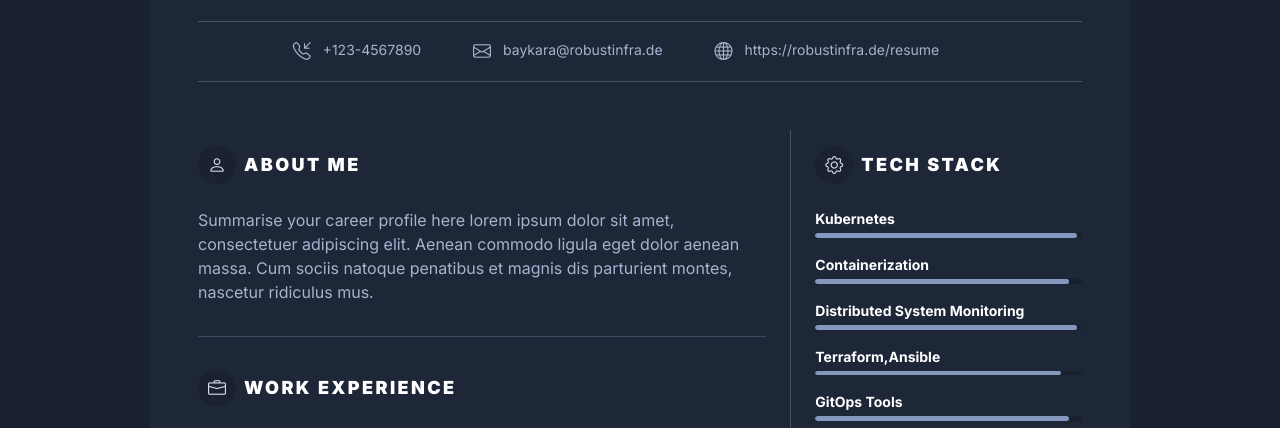
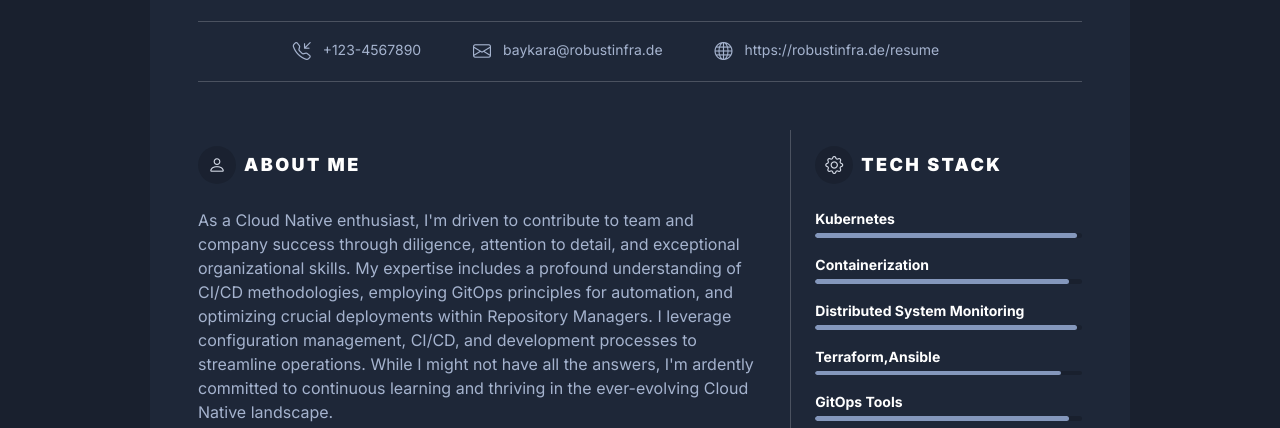
Before and after one commit to mbaykara/resume, a plain HTML site: page index.html in a window 1280 px wide. Shown: the part 322-750 px from the top of the page. Drawn offline with nearby package versions, Linux system fonts and the light colour scheme.

```diff
--- a/index.html
+++ b/index.html
@@ -61,7 +61,7 @@
                            <section class="resume-summary-section resume-section">
                               <h3 class="resume-section-heading text-uppercase py-2 py-lg-3 py-2 py-lg-3"><i class="resume-section-heading-icon bi bi-person me-2"></i>About Me</h3>
                               <div class="resume-summary-desc">
-                                 Summarise your career profile here lorem ipsum dolor sit amet, consectetuer adipiscing elit. Aenean commodo ligula eget dolor aenean massa. Cum sociis natoque penatibus et magnis dis parturient montes, nascetur ridiculus mus.
+																As a Cloud Native enthusiast, I'm driven to contribute to team and company success through diligence, attention to detail, and exceptional organizational skills. My expertise includes a profound understanding of CI/CD methodologies, employing GitOps principles for automation, and optimizing crucial deployments within Repository Managers. I leverage configuration management, CI/CD, and development processes to streamline operations. While I might not have all the answers, I'm ardently committed to continuous learning and thriving in the ever-evolving Cloud Native landscape.
                               </div>
                            </section>
                            <!--//resume-section-->
```
